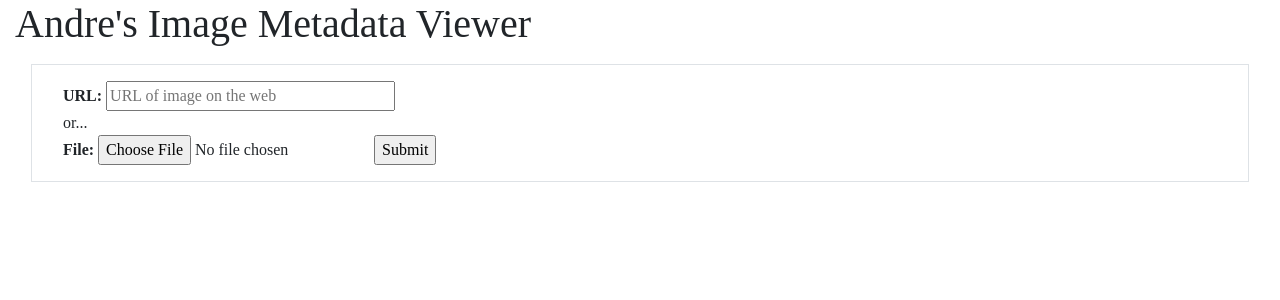
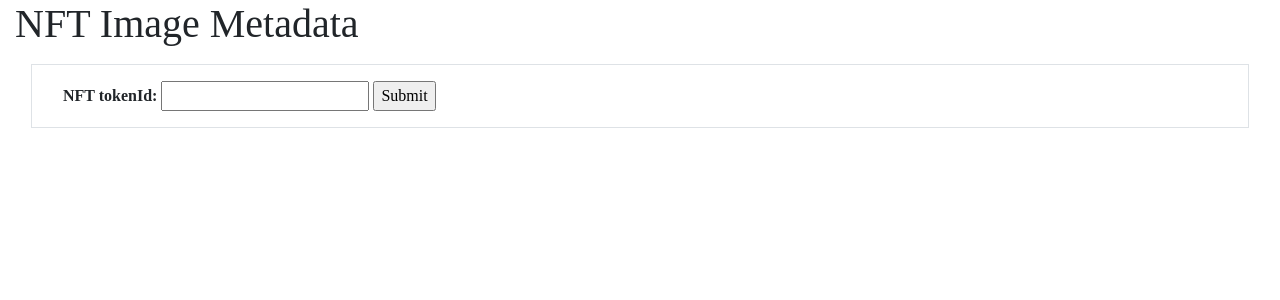
Before and after one commit to andrebhu/CheckTheNFT, a Flask app: page / in a window 1280 px wide. Shown: the top 300 px of the page. Run offline with Flask 2, Linux system fonts and the light colour scheme; some libraries are stand-ins or nearby versions.

Commit message:
Remove old code

```diff
--- a/src/app.py
+++ b/src/app.py
@@ -1,89 +1,50 @@
 #!/usr/bin/env python
-import json
-import socket
-import tempfile
+
 from base64 import b64encode
-from subprocess import check_output
-from urllib.parse import urlparse, urlunparse
+from flask import Flask, render_template, request
+from flask_bootstrap import Bootstrap
 
 import requests
-from flask import Flask, render_template, request
-from flask_bootstrap import Bootstrap
 
 app = Flask(__name__)
 
 app.config["BOOTSTRAP_SERVE_LOCAL"] = True
 bootstrap = Bootstrap(app)
 
-MAX_FILE_SIZE = 3000000  # 3 MB
+
+def retrieveAsset(tokenId):
+    url = ''
+    data = {
+    }
+    r = requests.get()
+    return
 
 
 @app.route("/", methods=["GET", "POST"])
 def index():
     if request.method == "POST":
-        link = request.form.get("link").strip()
-        file = request.files["file"].read()
 
-        output = ""
+        # Retrieve NFT information from page, rename `file` later
+        tokenId = request.form["tokenId"]
 
-        # files from links
-        if link:
-            parsed_link = urlparse(link)
+        # Information to send back to page
+        output = "" # output can be a string
+        image = "" # image should be returned as a b64 encoded string
 
+        if tokenId:
             try:
-                hostname = parsed_link.netloc.split(":")[0]
-                dns = socket.gethostbyname(hostname)
+                # TODO: Check max file size of NFT? Could it crash the server?
+                # TODO: Function that retrieves image from NFT token
+
+                # just returns input
+                output = f"{tokenId}"
+
+                # b64 encode file to pass back to page
+                # image = b64encode(file).decode("utf-8")
+
+            # If anything goes wrong
             except:
-                dns = None
-
-            if parsed_link.netloc == "169.254.169.254" or dns == "169.254.169.254":
-                parsed_link = parsed_link._replace(netloc="localhost:1338")
-                link = urlunparse(parsed_link)
-
-            # check file size
-            if (
-                int(
-                    requests.get(link, stream=True).headers.get(
-                        "content-length"
-                    )
-                )
-                >= MAX_FILE_SIZE
-            ):
-                output = "File too large. Refusing to process."
-                image = b64encode(b"Invalid File").decode("utf-8")
-                return render_template("index.html", output=output, image=image)
-
-            content = requests.get(link).content
-
-            with tempfile.NamedTemporaryFile() as f:
-                f.seek(0)
-                f.write(content)
-                file_name = f.name
-                try:
-                    output = check_output(["exiftool", file_name]).decode("utf-8")
-                except:
-                    output = "Invalid URL"
-                f.close()
-
-            image = b64encode(content).decode("utf-8")
-        elif file:
-            try:
-                if len(file) >= MAX_FILE_SIZE:
-                    output = "File too large. Refusing to process."
-                    image = b64encode(b"Invalid File").decode("utf-8")
-                    return render_template("index.html", output=output, image=image)
-
-                with tempfile.NamedTemporaryFile() as f:
-                    f.seek(0)
-                    f.write(file)
-                    file_name = f.name
-                    output = check_output(["exiftool", file_name]).decode("utf-8")
-                    f.close()
-
-                image = b64encode(file).decode("utf-8")
-            except:
-                output = "Invalid File"
-                image = b64encode(b"Invalid File").decode("utf-8")
+                output = "Invalid NFT"
         else:
             return render_template("index.html")
 
--- a/src/templates/index.html
+++ b/src/templates/index.html
@@ -13,20 +13,13 @@
 </head>
 <body>
 	<div class="container-fluid">
-		<h1>Andre's Image Metadata Viewer</h1>
+		<h1>NFT Image Metadata </h1>
 
 		<div class="row border m-3 p-3">
 			<div class="col-md-12">
 				<form action="/" method="post" enctype="multipart/form-data">
-					<strong>URL:</strong>
-					<input type="text" name="link" placeholder="URL of image on the web" class="w-25"/>
-					<br>
-
-					<span> or...</span>
-					<br>
-
-					<strong>File:</strong>
-					<input type="file" name="file"/>
+					<strong>NFT tokenId:</strong>
+					<input type="text" name="tokenId"/>
 
 					<input type="submit" value="Submit"/>
 				</form>
```
